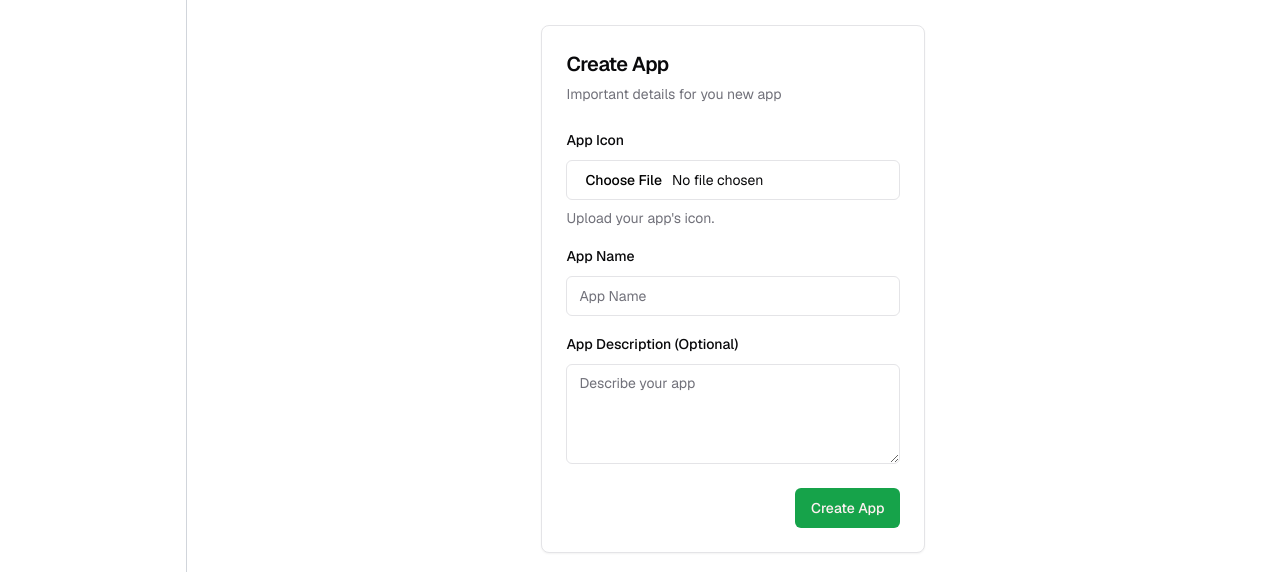
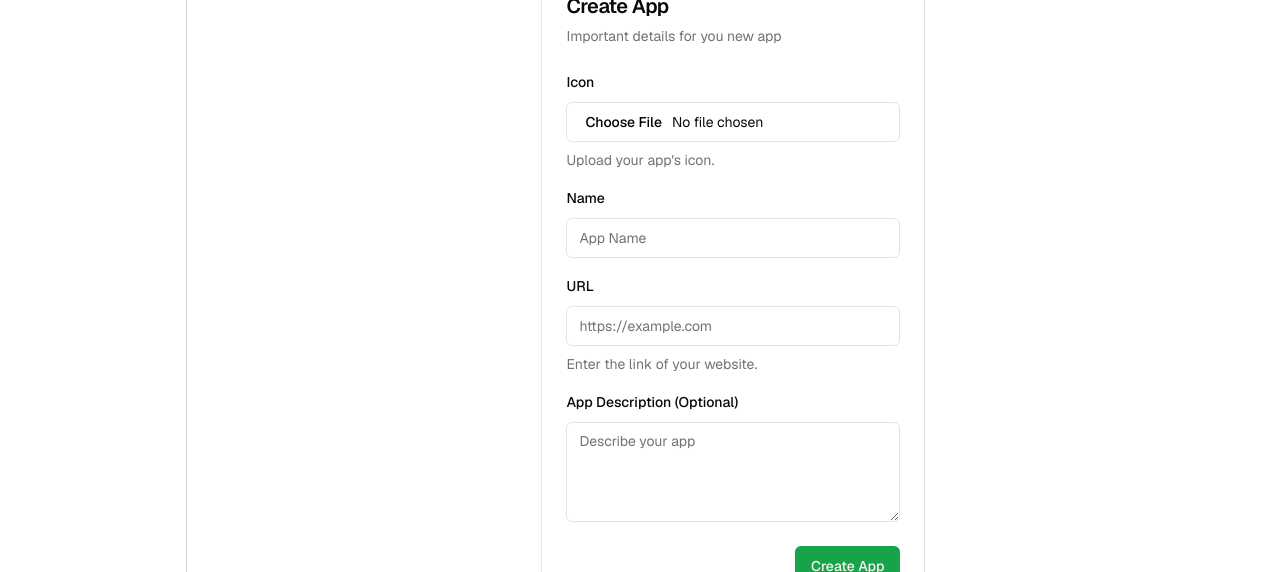
Before and after one commit to Charizard13/awp, a Next.js app in the folder next/: page /dashboard/apps/create in a window 1280 px wide. Shown: the part 175-747 px from the top of the page. Built offline with nearby package versions, Linux system fonts and the light colour scheme; no server answers.

Commit message:
added url initial

```diff
--- a/next/app/dashboard/apps/create/page.tsx
+++ b/next/app/dashboard/apps/create/page.tsx
@@ -1,11 +1,4 @@
-import {
-  CardTitle,
-  CardDescription,
-  CardHeader,
-  CardContent,
-  CardFooter,
-  Card,
-} from "@/components/ui/card";
+import { CardTitle, CardDescription, CardHeader, CardContent, CardFooter, Card } from "@/components/ui/card";
 import { Label } from "@/components/ui/label";
 import { Input } from "@/components/ui/input";
 import { Textarea } from "@/components/ui/textarea";
@@ -17,17 +10,15 @@ import { generateScript } from "@/lib/pwa/script";
 import { appAssets } from "@/lib/consts";
 import SubmitButton from "@/components/SubmitButton";
 
-export default function CreateAppPage({
-  searchParams,
-}: {
-  searchParams: { message: string };
-}) {
+export default function CreateAppPage({ searchParams }: { searchParams: { message: string } }) {
   const handleSubmit = async (formData: FormData) => {
     "use server";
 
     const icon = formData.get("icon") as File;
     const name = formData.get("name") as string;
+    const url = formData.get("url") as string;
     const description = formData.get("description") as string;
+
     const cookieStore = cookies();
     const supabase = createServerClient(cookieStore);
     const user = await supabase.auth.getUser();
@@ -35,9 +26,7 @@ export default function CreateAppPage({
     const route = "/dashboard/createApp";
 
     if (!userId) {
-      return redirect(
-        `${route}?message=You must be logged in to create metadata.`,
-      );
+      return redirect(`${route}?message=You must be logged in to create metadata.`);
     }
 
     const { error, data: app } = await supabase
@@ -45,41 +34,28 @@ export default function CreateAppPage({
       .insert({
         name,
         description,
+        url,
         user_id: userId,
       })
       .select()
       .single();
 
     if (error) {
-      return redirect(
-        `${route}?message=There was an error creating your metadata.`,
-      );
+      return redirect(`${route}?message=There was an error creating your metadata.`);
     }
 
     const pngIcon = new Blob([icon], { type: "image/png" });
-    const uploadIcon = supabase.storage
-      .from("apps")
-      .upload(`${app.id}/${appAssets.icon}`, pngIcon);
+    const uploadIcon = supabase.storage.from("apps").upload(`${app.id}/${appAssets.icon}`, pngIcon);
     const appManifest = generateManifest(app, pngIcon.type);
-    const uploadManifest = supabase.storage
-      .from("apps")
-      .upload(`${app.id}/${appAssets.manifest}`, appManifest);
+    const uploadManifest = supabase.storage.from("apps").upload(`${app.id}/${appAssets.manifest}`, appManifest);
     const appScript = generateScript();
-    const uploadScript = supabase.storage
-      .from("apps")
-      .upload(`${app.id}/${appAssets.script}`, appScript);
+    const uploadScript = supabase.storage.from("apps").upload(`${app.id}/${appAssets.script}`, appScript);
 
-    const [iconData, manifestData, scriptData] = await Promise.all([
-      uploadIcon,
-      uploadManifest,
-      uploadScript,
-    ]);
+    const [iconData, manifestData, scriptData] = await Promise.all([uploadIcon, uploadManifest, uploadScript]);
 
     if (iconData.error || manifestData.error || scriptData.error) {
       await supabase.from("apps").delete().match({ id: app.id });
-      return redirect(
-        `${route}?message=There was an error uploading your metadata.`,
-      );
+      return redirect(`${route}?message=There was an error uploading your metadata.`);
     }
 
     redirect("/dashboard");
@@ -96,42 +72,24 @@ export default function CreateAppPage({
           <CardContent>
             <div className="space-y-4">
               <div className="space-y-2">
-                <Label htmlFor="icon-upload">App Icon</Label>
-                <Input
-                  accept="image/*"
-                  id="icon-upload"
-                  type="file"
-                  name="icon"
-                />
-                <p className="text-sm text-zinc-500 dark:text-zinc-400">
-                  Upload your app&apos;s icon.
-                </p>
+                <Label htmlFor="icon-upload">Icon</Label>
+                <Input accept="image/*" id="icon-upload" type="file" name="icon" />
+                <p className="text-sm text-zinc-500 dark:text-zinc-400">Upload your app&apos;s icon.</p>
               </div>
               <div className="space-y-2">
-                <Label htmlFor="app-name">App Name</Label>
-                <Input
-                  id="app-name"
-                  placeholder="App Name"
-                  required
-                  name="name"
-                />
+                <Label htmlFor="app-name">Name</Label>
+                <Input id="app-name" placeholder="App Name" required name="name" />
               </div>
               <div className="space-y-2">
-                <Label htmlFor="app-description">
-                  App Description (Optional)
-                </Label>
-                <Textarea
-                  className="min-h-[100px]"
-                  id="app-description"
-                  placeholder="Describe your app"
-                  name="description"
-                />
+                <Label htmlFor="app-url">URL</Label>
+                <Input id="app-url" placeholder="https://example.com" required name="url" />
+                <p className="text-sm text-zinc-500 dark:text-zinc-400">Enter the link of your website.</p>
               </div>
-              {searchParams?.message && (
-                <p className="mt-4 p-4 rounded-sm  bg-foreground/10 text-foreground text-center">
-                  {searchParams.message}
-                </p>
-              )}
+              <div className="space-y-2">
+                <Label htmlFor="app-description">App Description (Optional)</Label>
+                <Textarea className="min-h-[100px]" id="app-description" placeholder="Describe your app" name="description" />
+              </div>
+              {searchParams?.message && <p className="mt-4 p-4 rounded-sm  bg-foreground/10 text-foreground text-center">{searchParams.message}</p>}
             </div>
           </CardContent>
           <CardFooter>
--- a/next/lib/pwa/manifest.ts
+++ b/next/lib/pwa/manifest.ts
@@ -11,7 +11,7 @@ export function generateManifest(app: App, fileExtension: string) {
     name: app.name,
     short_name: shortName,
     icons: icons,
-    start_url: getDefaultUrl(),
+    start_url: app.url,
     id: "/",
     display: "standalone",
     description: app.description ?? undefined,
```
Also changed, not shown: next/types/supabase.ts (+4 -7 lines).
